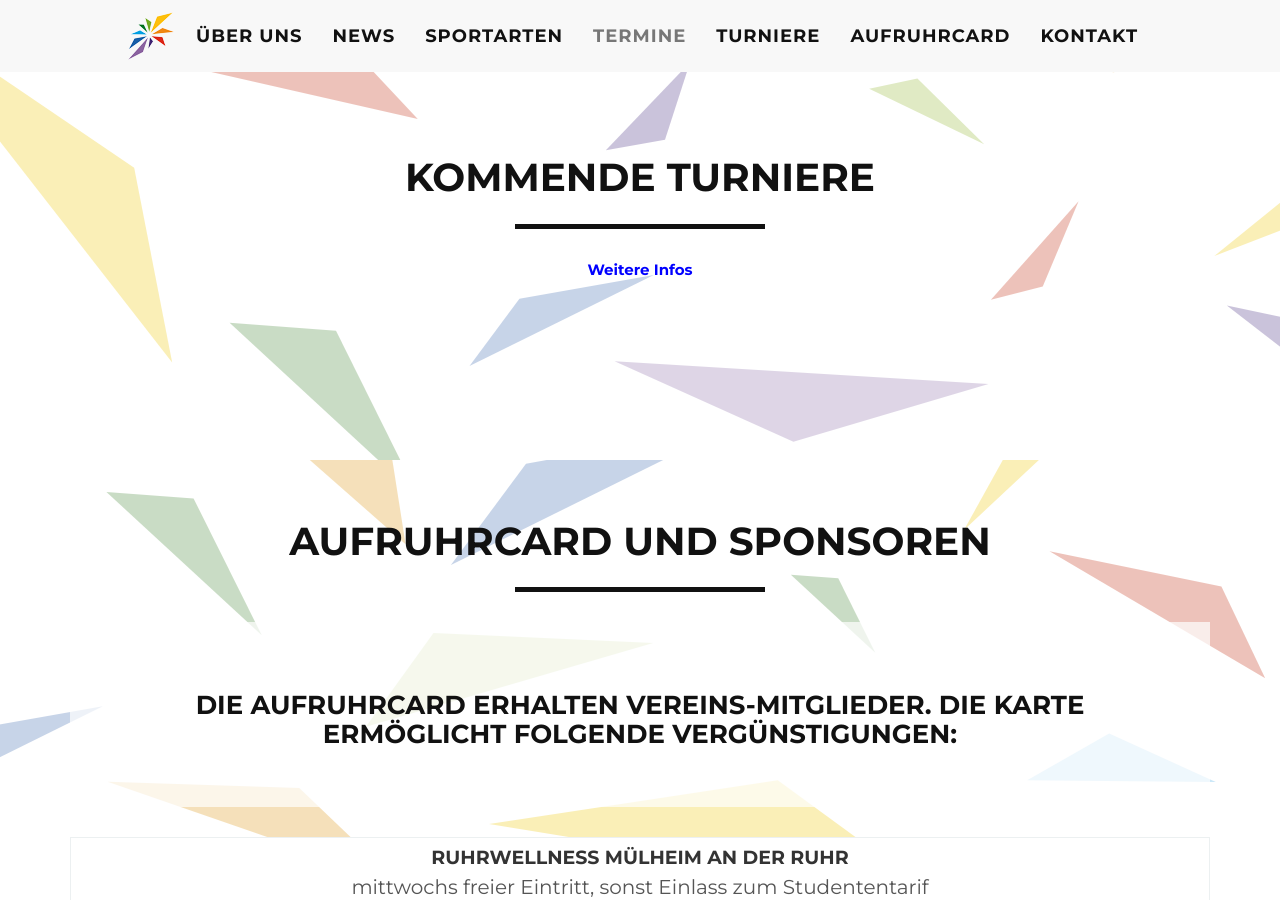
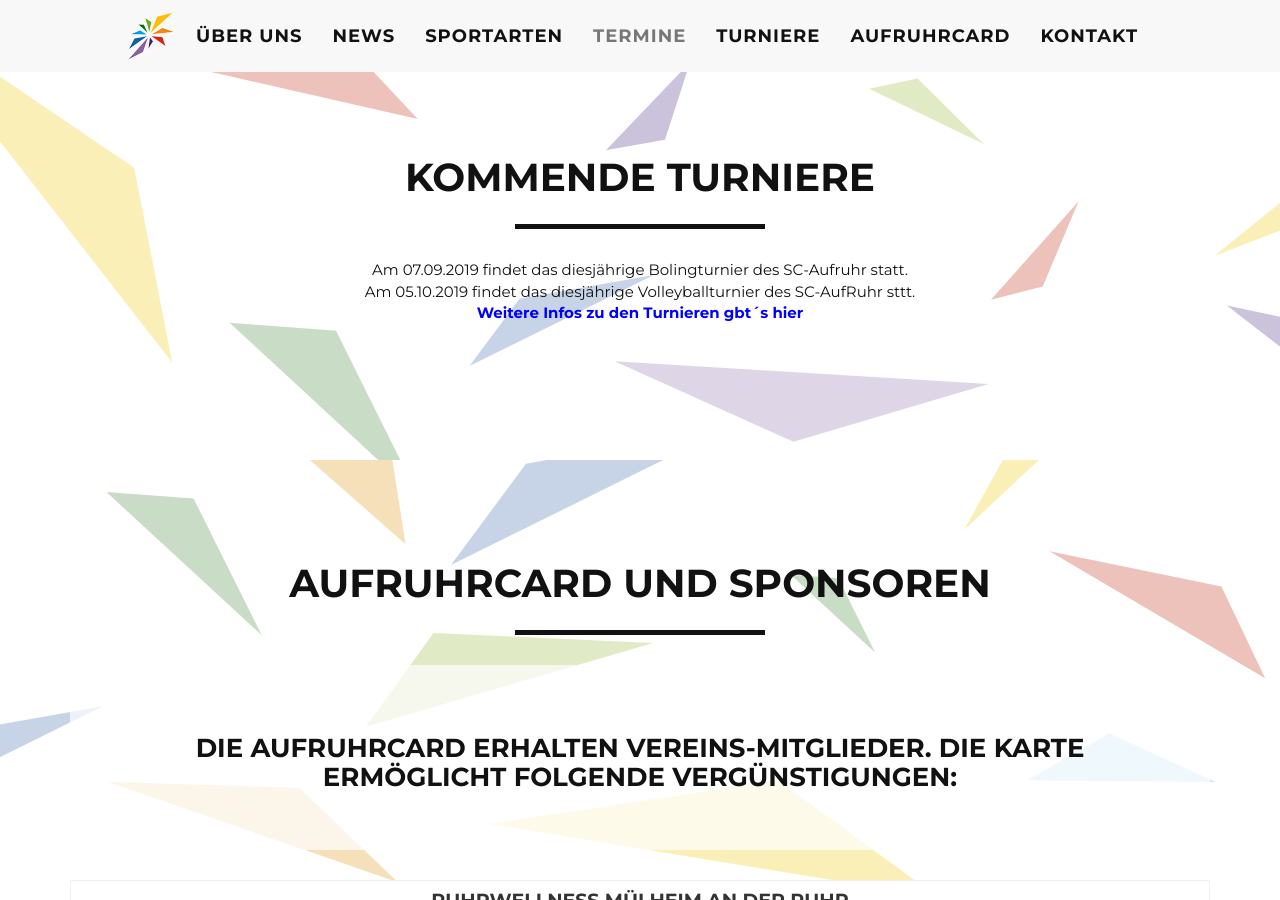
Before and after one commit to scarweb/scarweb.github.io, a Jekyll site: the page built from index.html, in a window 1280 px wide and 900 px high, scrolled down 4040 px. Built offline with Jekyll 4.4.1, drawn with Linux system fonts in a browser that asks for light colours; comment, search, counter and statistics services are not loaded.

Commit message:
Update tourniere.html

```diff
--- a/_includes/tourniere.html
+++ b/_includes/tourniere.html
@@ -12,7 +12,9 @@
                 {% for turnier in site.data.tourniere %}
                     <strong>{{turnier.datum}} : {{turnier.name}} /  {{turnier.text}}</strong> <br>
                 {% endfor %}
-                <b><a href="/volleyballturnier2019.html"><font color="#0000FF">Weitere Infos</font></a></b>
+                Am 07.09.2019 findet das diesjährige Bolingturnier des SC-Aufruhr statt.<br>
+                Am 05.10.2019 findet das diesjährige Volleyballturnier des SC-AufRuhr sttt.<br>
+                <b><a href="/turniere2019.html"><font color="#0000FF">Weitere Infos zu den Turnieren gbt´s hier</font></a></b>
                 <p>&nbsp;</p>
 
             </div>
```
